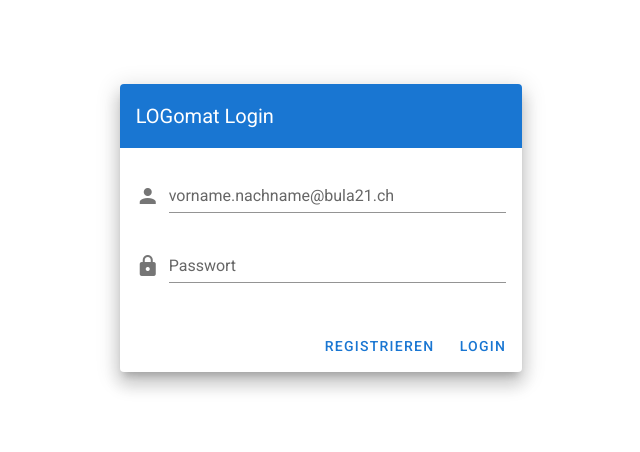
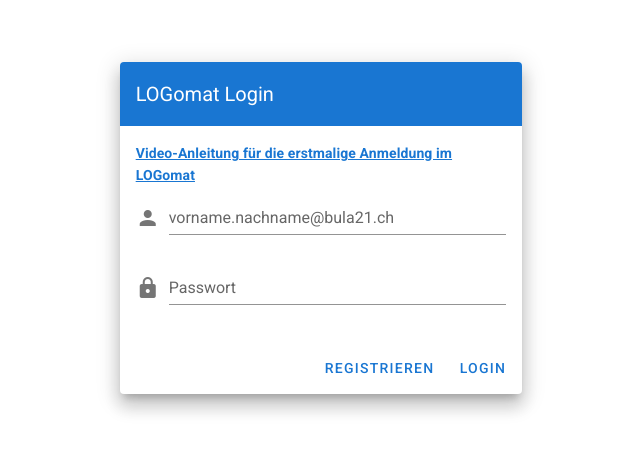
Before and after one commit to bula21/mova21-logomat, a Vue app: page /#/login in a window 1280 px wide. Shown: the part 172-624 px from the top of the page, without its empty margins (319-959 px from the left). Built offline with nearby package versions, Linux system fonts and the light colour scheme.

Commit message:
added link to login video-instruction to login screen

```diff
--- a/src/views/Login.vue
+++ b/src/views/Login.vue
@@ -11,6 +11,13 @@
               {{ errorMessage }}
             </v-alert>
             <v-card-text>
+              <b>
+                <a href="https://avanti.bula21.ch/x/ugrJAQ"
+                        target="_blank"
+                >
+                  Video-Anleitung für die erstmalige Anmeldung im LOGomat </a
+                >
+              </b>
               <v-form>
                 <v-text-field
                   label="vorname.nachname@bula21.ch"
```
